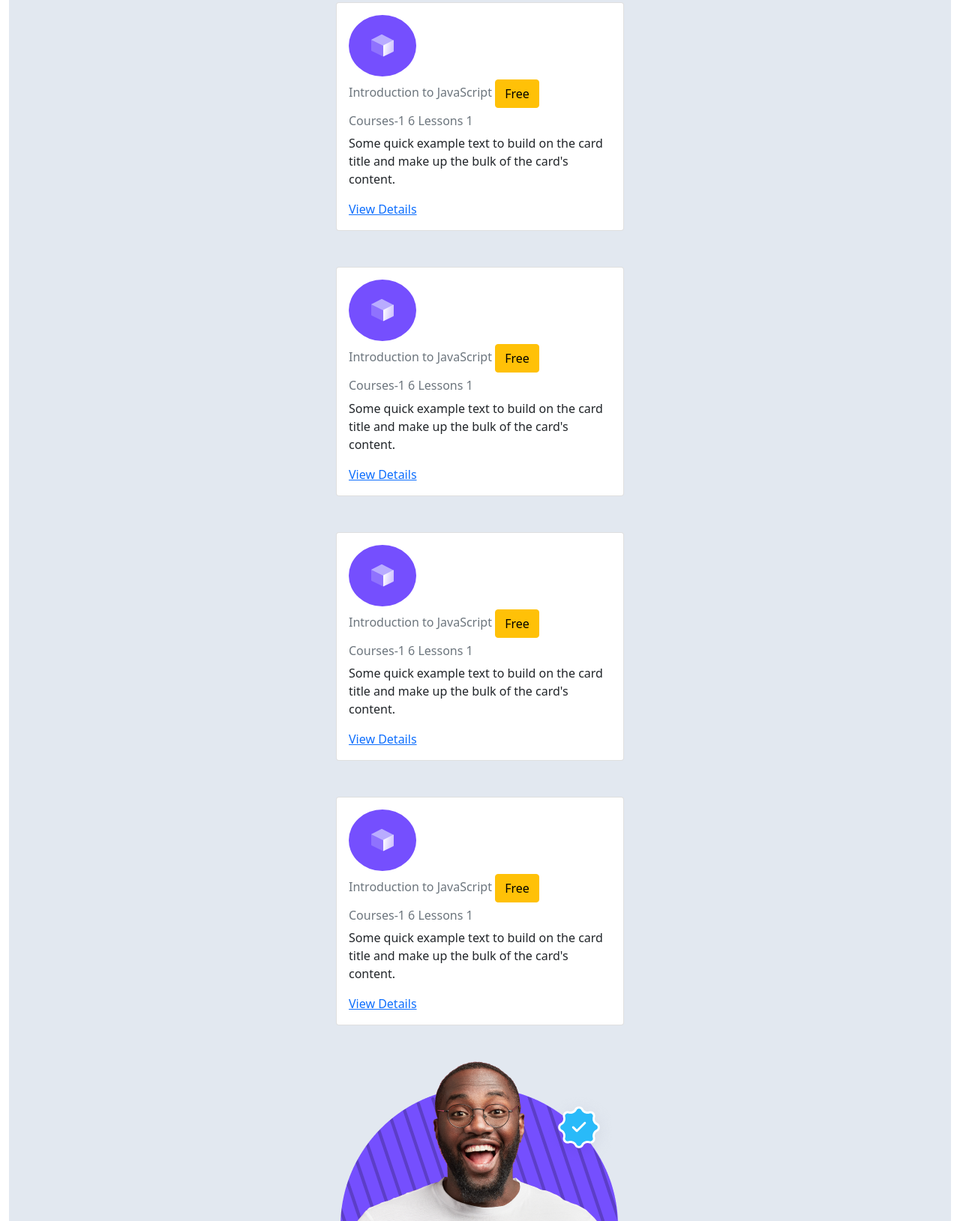
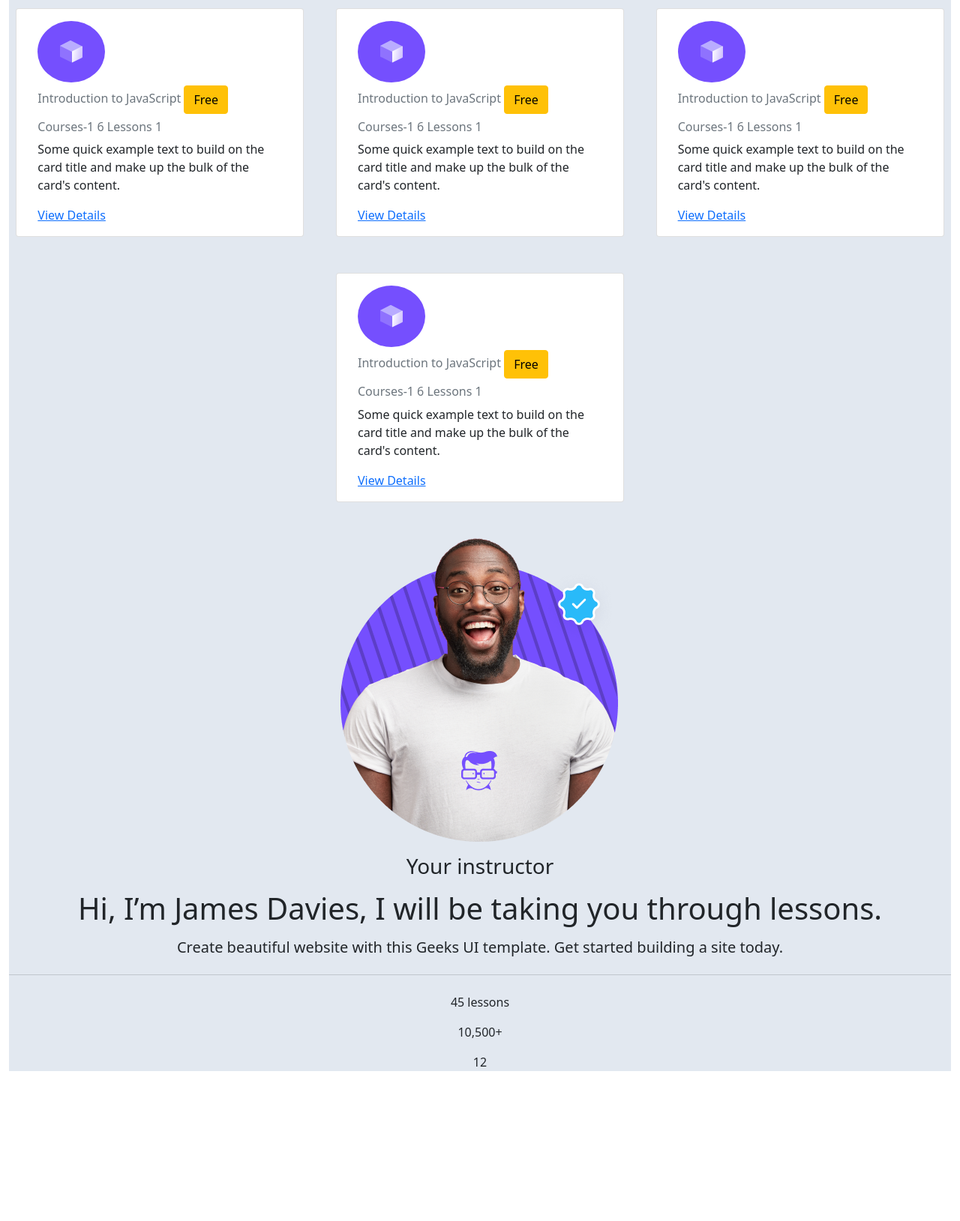
Before and after one commit to Jawad-Alhamadah/bootstrap-lab, a plain HTML site: page index.html in a window 1280 px wide. Shown: the part 1662-3291 px from the top of the page at 75% size. After the commit the page ends 3107 px from the top, so only its background shows below. Drawn offline with nearby package versions, Linux system fonts and the light colour scheme.

Commit message:
added responsive for desktop

```diff
--- a/index.html
+++ b/index.html
@@ -105,7 +105,7 @@
                 In this tutorial, we are going to learn about JavaScript (Vanilla JS) - for building incredible, powerful JavaScript applications.
             </p>
 
-            <p class="col-sm-12 text-center col-12 mt-1 fs-3 text-secondary">
+            <p class="col-sm-12 text-center col-6 mt-1 fs-3 text-secondary">
 
                 <svg xmlns="http://www.w3.org/2000/svg" width="25" height="25" fill="#D2C50B" class="bi bi-clock" viewBox="0 0 16 16">
                     <path d="M8 3.5a.5.5 0 0 0-1 0V9a.5.5 0 0 0 .252.434l3.5 2a.5.5 0 0 0 .496-.868L8 8.71z"/>
@@ -211,7 +211,8 @@
                 <h3 class="text-center h5" style="color: #754ffe;">Course Description</h3>
                 <h2 class="text-center h1">What will you learn?</h2>
                 <p class="text-center h3">Vanilla JS is a fast, lightweight, cross-platformframework for building incredible, powerful JavaScript applications.</p>
-                <div class="card  mx-auto mt-5 rounded " style="width: 24rem;">
+                <div class="row">
+                    <div class="card  mx-auto mt-5 rounded col-sm-12 col-6" style="width: 24rem;">
                         <div class="card-body">
                           <h5 class="card-title">
                             <button class="btn rounded-circle btn-sm" style="background-color: #754ffe;">
@@ -230,7 +231,7 @@
                         </div>
                       </div>
 
-                  <div class="card  mx-auto mt-5 rounded " style="width: 24rem;">
+                      <div class="card  mx-auto mt-5 rounded col-sm-12 col-6" style="width: 24rem;">
                         <div class="card-body">
                           <h5 class="card-title">
                             <button class="btn rounded-circle btn-sm" style="background-color: #754ffe;">
@@ -250,7 +251,7 @@
                       </div>
 
 
-                  <div class="card  mx-auto mt-5 rounded " style="width: 24rem;">
+                      <div class="card  mx-auto mt-5 rounded col-sm-12 col-" style="width: 24rem;">
                         <div class="card-body">
                           <h5 class="card-title">
                             <button class="btn rounded-circle btn-sm" style="background-color: #754ffe;">
@@ -270,7 +271,7 @@
                       </div>
 
 
-                  <div class="card  mx-auto mt-5 rounded " style="width: 24rem;">
+                      <div class="card  mx-auto mt-5 rounded col-sm-12 col-6" style="width: 24rem;">
                         <div class="card-body">
                           <h5 class="card-title">
                             <button class="btn rounded-circle btn-sm" style="background-color: #754ffe;">
@@ -289,12 +290,22 @@
                         </div>
 
                       </div>
+                </div>
+
 
 
                     <img class="mx-auto d-block mt-5" src="instructor-img.png " alt="">
-                    <p></p>
+                    <p class=" text-center h3  mt-3"> Your instructor</p>
+                    <p class="h1 text-center mt-3">Hi, I’m James Davies,
+                        I will be taking you through lessons.</p>
+                        <p class="h5 text-center mt-3">Create beautiful website with this Geeks UI template. Get started building a site today.</p>
+                    <div class="dropdown-divider mb-4 mt-4 text-center">
 
 
+                    </div>
+                    <p class="text-center">45 lessons</p>
+                    <p class="text-center"> 10,500+ </p>
+                    <p class="text-center">12</p>
 
 
 
```
Lines whose indentation alone changed are shown as unchanged.
